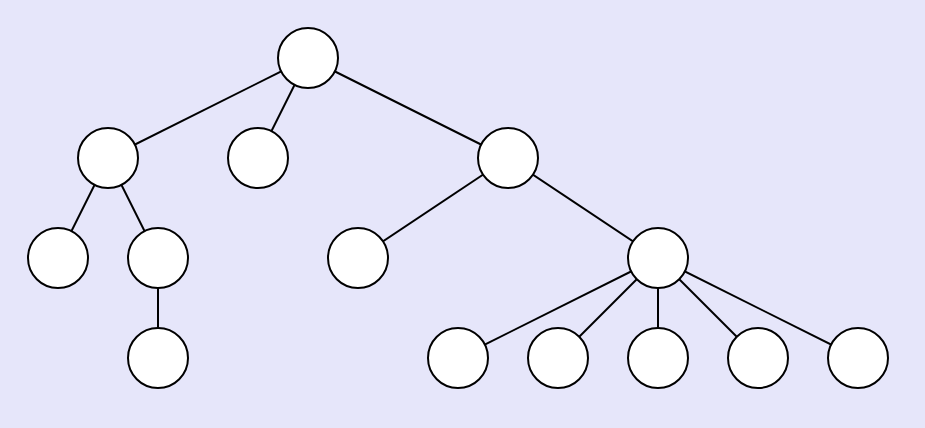
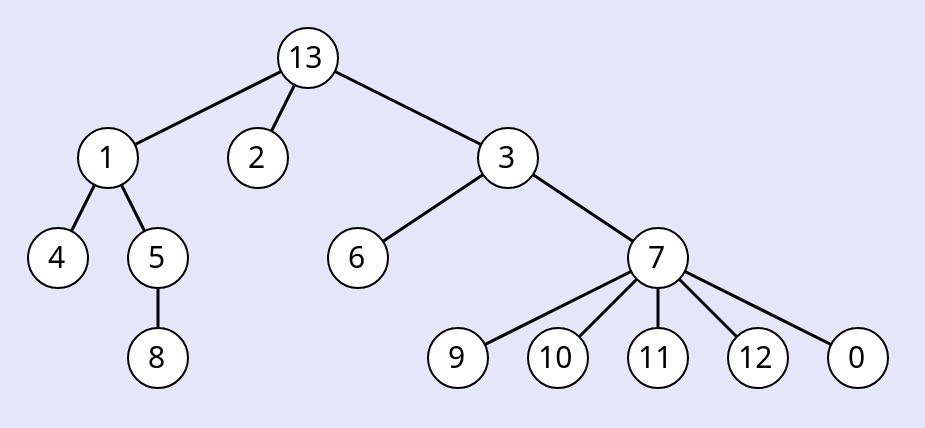
Before and after one commit to halfminami/tree_visualization, a Svelte app: page / in a window 1280 px wide. Shown: the top 428 px of the page, without its empty margins (0-925 px from the left). Built offline with nearby package versions, Linux system fonts and the light colour scheme.

Commit message:
divide component

```diff
--- a/src/App.svelte
+++ b/src/App.svelte
@@ -1,11 +1,6 @@
 <script lang="ts">
-  import {
-    rectWidth,
-    rectHeight,
-    circleR,
-    textWidth,
-    names,
-  } from './lib/service';
+  import DrawTree from './lib/DrawTree.svelte';
+  import { adjacent, names } from './lib/service';
 
   // const ins = [
   //   [1],
@@ -39,53 +34,14 @@
     [],
     [1, 2, 3],
   ];
+  const namesStr = Array(ins.length)
+    .fill(0)
+    .map((_, i) => i.toString());
 
-  $: treeObj = window.treeGrid.main()(ins);
-  $: nodePoss = treeObj.vertices;
-  $: edgeIndexs = treeObj.edges;
-  $: maxX = Math.max(...nodePoss.map((item) => item[0]));
-  $: maxY = Math.max(...nodePoss.map((item) => item[1]));
-
-  $: console.log(treeObj);
-  function getCenter(pos: [number, number]) {
-    return [(pos[0] + 0.5) * $rectWidth, (pos[1] + 0.5) * $rectHeight];
-  }
+  adjacent.set(ins);
+  names.set(namesStr);
 </script>
 
-<svg
-  viewBox="0 0 {(maxX + 1) * $rectWidth} {(maxY + 1) * $rectHeight}"
-  width={(maxX + 1) * $rectWidth}
-  height={(maxY + 1) * $rectHeight}
->
-  <style>
-    .vertice {
-      fill: white;
-      stroke: black;
-      stroke-width: 2;
-    }
-    .edge {
-      fill: transparent;
-      stroke: black;
-      stroke-width: 2;
-    }
-  </style>
-  {#each edgeIndexs as parentChild}
-    {@const parentPos = nodePoss[parentChild[0]]}
-    {@const childPos = nodePoss[parentChild[1]]}
-
-    {@const parentP = getCenter(parentPos)}
-    {@const childP = getCenter(childPos)}
-
-    <path
-      class="edge"
-      d="M{parentP[0]} {parentP[1]}, L{childP[0]} {childP[1]}"
-    />
-  {/each}
-  {#each nodePoss as pos}
-    {@const p = getCenter(pos)}
-    <circle class="vertice" cx={p[0]} cy={p[1]} r={$circleR} />
-  {/each}
-</svg>
-
-<style>
-</style>
+<main>
+  <DrawTree />
+</main>
--- /dev/null
+++ b/src/lib/DrawTree.svelte
@@ -0,0 +1,74 @@
+<script lang="ts">
+  import {
+    rectWidth,
+    rectHeight,
+    circleR,
+    textWidth,
+    names,
+    adjacent,
+  } from './service';
+
+  $: treeObj = window.treeGrid.main()($adjacent);
+  $: nodePoss = treeObj.vertices;
+  $: edgeIndexs = treeObj.edges;
+  $: maxX = Math.max(...nodePoss.map((item) => item[0]));
+  $: maxY = Math.max(...nodePoss.map((item) => item[1]));
+
+  $: console.log(treeObj);
+
+  function getCenter(pos: [number, number]) {
+    return [(pos[0] + 0.5) * $rectWidth, (pos[1] + 0.5) * $rectHeight];
+  }
+</script>
+
+<svg
+  viewBox="0 0 {(maxX + 1) * $rectWidth} {(maxY + 1) * $rectHeight}"
+  width={(maxX + 1) * $rectWidth}
+  height={(maxY + 1) * $rectHeight}
+>
+  <style>
+    .vertice {
+      fill: white;
+      stroke: black;
+      stroke-width: 2;
+    }
+    .edge {
+      fill: transparent;
+      stroke: black;
+      stroke-width: 3;
+    }
+    .text {
+      font-family: system-ui, sans-serif;
+    }
+  </style>
+  {#each edgeIndexs as parentChild}
+    {@const parentPos = nodePoss[parentChild[0]]}
+    {@const childPos = nodePoss[parentChild[1]]}
+
+    {@const parentP = getCenter(parentPos)}
+    {@const childP = getCenter(childPos)}
+
+    <path
+      class="edge"
+      d="M{parentP[0]} {parentP[1]}, L{childP[0]} {childP[1]}"
+    />
+  {/each}
+  {#each nodePoss as pos}
+    {@const p = getCenter(pos)}
+    <circle class="vertice" cx={p[0]} cy={p[1]} r={$circleR} />
+  {/each}
+  {#each $names as s, i}
+    {@const pos = nodePoss[i]}
+    {#if pos}
+      {@const p = getCenter(pos)}
+      <text
+        class="text"
+        x={p[0]}
+        y={p[1]}
+        dx={(-$circleR * s.length) / 3}
+        dy={$circleR / 3}
+        style="font-size:{$textWidth}px">{s}</text
+      >
+    {/if}
+  {/each}
+</svg>
--- a/src/lib/service.ts
+++ b/src/lib/service.ts
@@ -3,5 +3,6 @@ import { writable } from 'svelte/store';
 export const rectWidth = writable(100);
 export const rectHeight = writable(100);
 export const circleR = writable(30);
-export const textWidth = writable(10);
+export const textWidth = writable(30);
 export const names = writable<string[]>([]);
+export const adjacent = writable<number[][]>([]);
```
Also changed, not shown: src/lib/Counter.svelte (deleted, +0 -10 lines).
